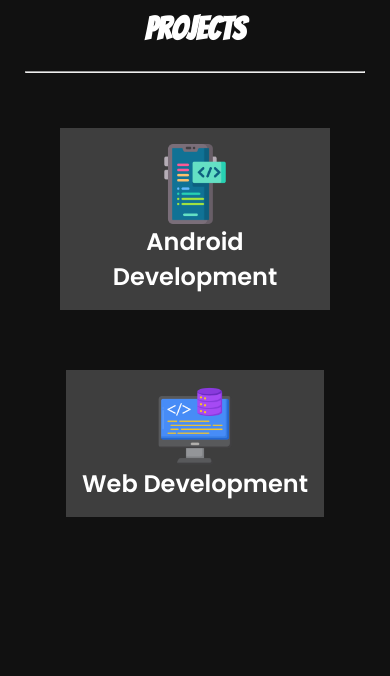
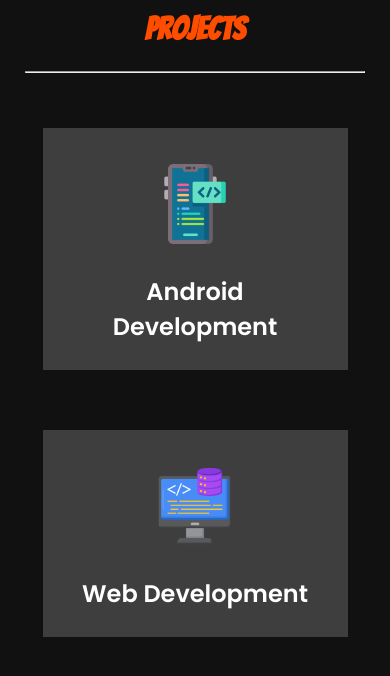
Before and after one commit to TechnoKrishna/Projects, a plain HTML site: page index.html in a window 390 px wide. Drawn offline with Linux system fonts and the light colour scheme.

Commit message:
Update style.css

```diff
--- a/style.css
+++ b/style.css
@@ -13,7 +13,7 @@ body {
 
 .Container h1 {
     margin-top: 3%;
-    color: white;
+    color: #ff4d00;
     font-family: "Bangers", sans-serif, system-ui;
     text-align: center;
 }
@@ -41,17 +41,26 @@ hr{
     flex-basis: 40%;
     text-align: center;
     background-color: #3e3e3e;
+    transition: all 0.3s ease-out;
+}
+
+.Flex-item:hover{
+
+    scale: 105%;
+    background-color: #ff4d00;
+
 }
 
 .Flex-Container .Flex-item img{
     height: 5rem;
     width: 5rem;
+    margin: 10px;
 }
 
-.Flex-item button{
-    width: 10vw;
+.Flex-Container .Flex-item h2{
+    margin: 10px;
+}
 
-}
 
 
 @media only screen and (max-width: 850px) {
@@ -59,10 +68,20 @@ hr{
     .Flex-Container{
         display: flex;
         flex-direction: column;
-        margin-left: 30px;
-        margin-right: 30px;
 
     }
 
+    .Flex-Container .Flex-item {
+        height: 5rem;
+        width: 70vw;
+    }
+
+    .Flex-Container .Flex-item img{
+        margin: 20px;
+    }
+
+    .Flex-Container .Flex-item h2{
+        margin: 10px;
+    }
 
   }
```
